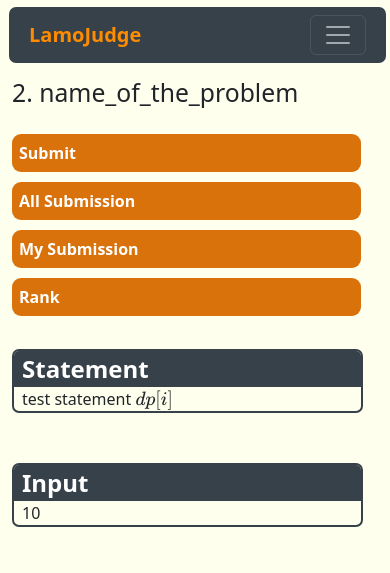
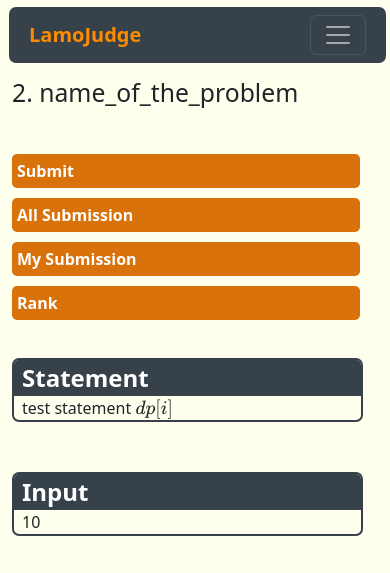
Before and after one commit to godempty/LmaoJudge, a Flask app: page /problems/1 in a window 390 px wide. Shown: the top 573 px of the page. Run offline with Flask 2, Linux system fonts and the light colour scheme.

Commit message:
fix problem page

```diff
--- a/website/static/css/problem_page.css
+++ b/website/static/css/problem_page.css
@@ -2,24 +2,35 @@ h2{
 	padding-top: 10px;
 }
 
+#buttonrow{
+	background-color: var(--linkcolor);
+	border-radius: 5px;
+	transition-duration: 0.2s;
+	margin-top: 25px;
+}
+
 #buttonrow a{
-	background-color: var(--linkcolor);
-	padding: 7px 7px 7px 7px;
+	background-color: transparent;
+	color: white;
+	padding: 5px 5px 5px 5px;
 	margin-right: 10px;
-	margin-top: 10px;
-	color: white;
-	border-radius: 9px;
-	transition-duration: 0.2s;
+	margin-left: 10px;
+	border-radius: 5px;
 }
 
 @media (max-width: 450px){
+	#buttonrow{
+		background-color: transparent;
+	}
 	#buttonrow a{
-		width: 98%;
+		background-color: var(--linkcolor);
+		width: 99%;
+		margin: 5 0 5 0;
 	}
 }
 
 #buttonrow a:hover{
-	border-radius: 9px;
+	border-radius: 5px;
 }
 
 #submitbut:hover{
--- a/website/templates/problem_page.html
+++ b/website/templates/problem_page.html
@@ -6,7 +6,7 @@
 
 <h2>2. name_of_the_problem</h2>
 <div class="two_col_80" style="display: inline-block; vertical-align: top;">
-	<div class="navbar navbar-expand-md" id="buttonrow">
+	<div class="navbar navbar-expand-md" id="buttonrow" style="width: 98%;">
 		<a id="submitbut" href="/">Submit</a>
 		<a id="allsubbut" href="/">All Submission</a>
 		<a id="mysubbut" href="/">My Submission</a>
```
